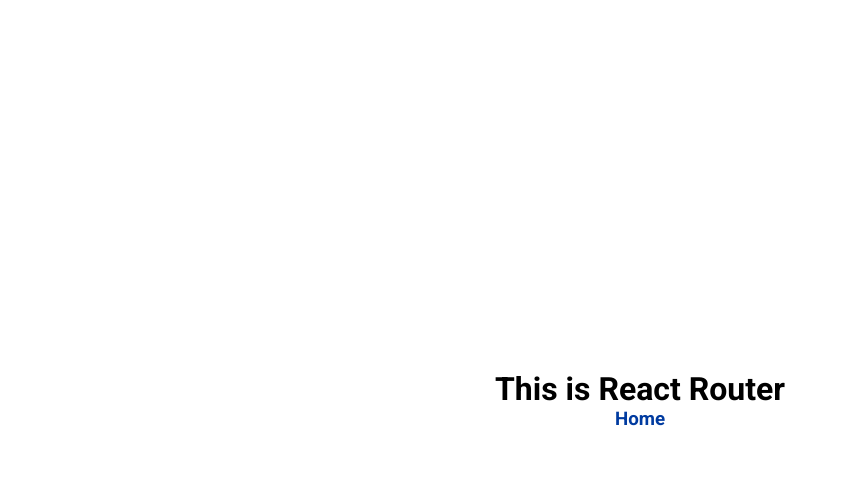
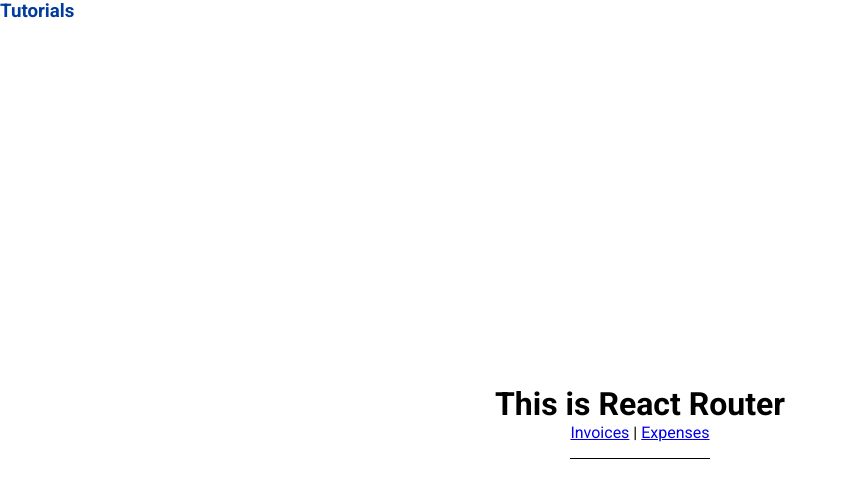
Before and after one commit to PlatenPrime/tutorials, a React (Create React App) app: page /router in a window 1280 px wide. Shown: the top 498 px of the page, without its empty margins (0-848 px from the left). Built offline with nearby package versions, Linux system fonts and the light colour scheme.

Commit message:
issues with router...

```diff
--- a/src/components/Home/Home.jsx
+++ b/src/components/Home/Home.jsx
@@ -5,7 +5,7 @@
 const Home = () => {
 	return (
 		<div>
-			<Link to="/" className={style.home}  ><h3>Home</h3></Link>
+			<Link to="/" className={style.home}  ><h3>Tutorials</h3></Link>
 		</div>
 	);
 };
--- a/src/index.js
+++ b/src/index.js
@@ -10,6 +10,9 @@
 import MUI from './pages/MUI/MUI';
 import tutorialsLinks from './links';
 import Router from './pages/Router/Router';
+import RouterApp from './pages/Router/RouterApp';
+import Expenses from './pages/Router/routes/Expenses';
+import Invoices from './pages/Router/routes/Invoices';
 
 
 
@@ -30,11 +33,20 @@
 				</Route>
 
 				<Route path="router" element={<Router />} >
+
+					<Route index element={<RouterApp />} />
+
+					<Route path="expenses" element={<Expenses />} />
+					<Route path="invoices" element={<Invoices />} />
+
+
+
+
 				</Route>
 
 			</Routes>
 		</BrowserRouter>
-	</React.StrictMode>
+	</React.StrictMode >
 );
 
 // If you want to start measuring performance in your app, pass a function
--- a/src/pages/Router/Router.jsx
+++ b/src/pages/Router/Router.jsx
@@ -1,14 +1,25 @@
 import React from 'react';
+import { Route, Routes } from 'react-router-dom';
 import Home from '../../components/Home/Home';
-import style from "./Router.module.css";
+import Expenses from "./routes/Expenses";
+import Invoices from "./routes/Invoices";
+
+
+import RouterApp from './RouterApp';
 
 const Router = () => {
 	return (
-		<div className={style.router}>
-			<h1>This is React Router</h1>
+
+		<div>
 			<Home />
+			<RouterApp />
+
 		</div>
+
+
+
+
 	);
 };
 
-export default Router; <h1>This is React Router</h1>
+export default Router;
--- a/src/pages/Router/Router.module.css
+++ b/src/pages/Router/Router.module.css
@@ -1,4 +1,4 @@
-.router {
+.routerApp {
 	display: flex;
 	flex-direction: column;
 	justify-content: center;
--- /dev/null
+++ b/src/pages/Router/RouterApp.jsx
@@ -0,0 +1,28 @@
+import React from 'react';
+import { Link } from 'react-router-dom';
+import style from "./Router.module.css";
+
+const RouterApp = () => {
+	return (
+
+		<>
+
+			<div className={style.routerApp}>
+				<h1>This is React Router</h1>
+
+				<nav
+					style={{
+						borderBottom: "solid 1px",
+						paddingBottom: "1rem",
+					}}
+				>
+					<Link to="/invoices">Invoices</Link> |{" "}
+					<Link to="/expenses">Expenses</Link>
+				</nav>
+
+			</div>
+		</>
+	);
+};
+
+export default RouterApp;
--- /dev/null
+++ b/src/pages/Router/routes/Expenses.jsx
@@ -0,0 +1,11 @@
+import React from 'react';
+
+const Expenses = () => {
+	return (
+		<main style={{ padding: "1rem 0" }}>
+			<h2>Expenses</h2>
+		</main>
+	);
+};
+
+export default Expenses;
--- /dev/null
+++ b/src/pages/Router/routes/Invoices.jsx
@@ -0,0 +1,11 @@
+import React from 'react';
+
+const Invoices = () => {
+	return (
+		<main style={{ padding: "1rem 0" }}>
+			<h2>Invoices</h2>
+		</main>
+	);
+};
+
+export default Invoices;
```
